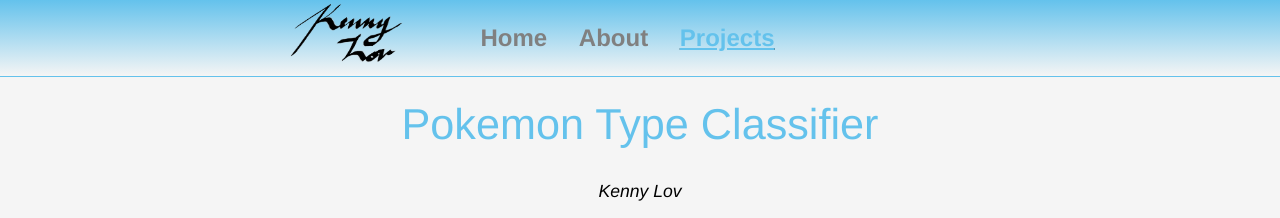
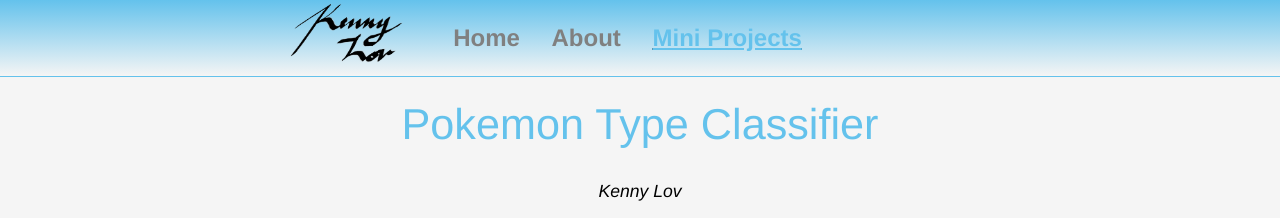
Before and after one commit to clfkenny/clfkenny.github.io, a Jekyll site: the page built from projects/pokemon_classifier/index.md, in a window 1280 px wide. Shown: the top 218 px of the page. Built offline with Jekyll 4.4.1, drawn with Linux system fonts in a browser that asks for light colours; nearby versions of some CDN libraries.

Commit message:
Update projects.html

```diff
--- a/_layouts/projects.html
+++ b/_layouts/projects.html
@@ -14,7 +14,7 @@
 	    		<ul>
 	        		<li><a href="/">Home</a></li>
 		        	<li><a href="/about">About</a></li>
-	        		<li style = "text-decoration: underline;" ><a href="/projects">Projects</a></li>
+	        		<li style = "text-decoration: underline;" ><a href="/projects">Mini Projects</a></li>
 	    		</ul>
 			</nav>
 			<div class="container">
```
